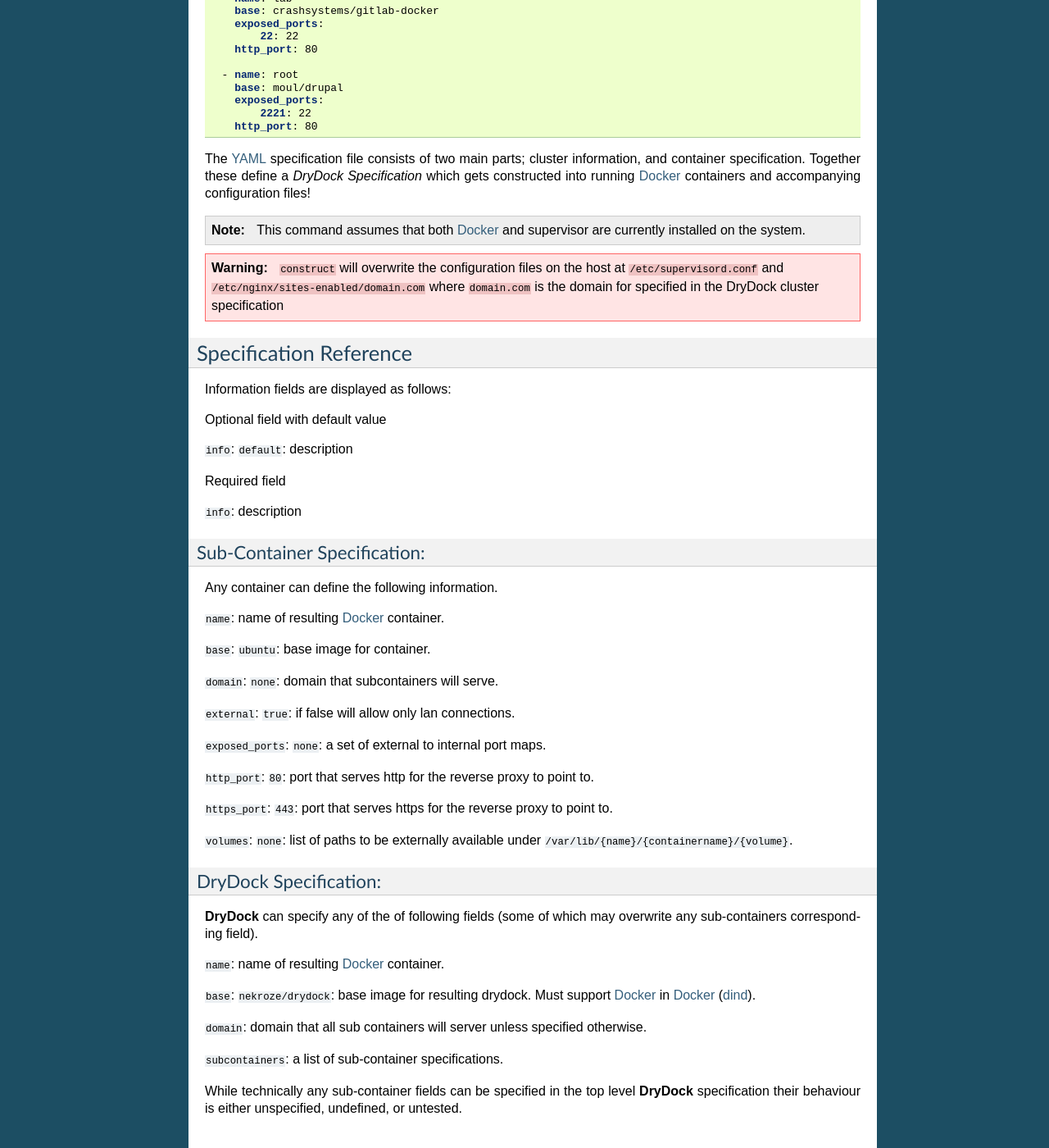
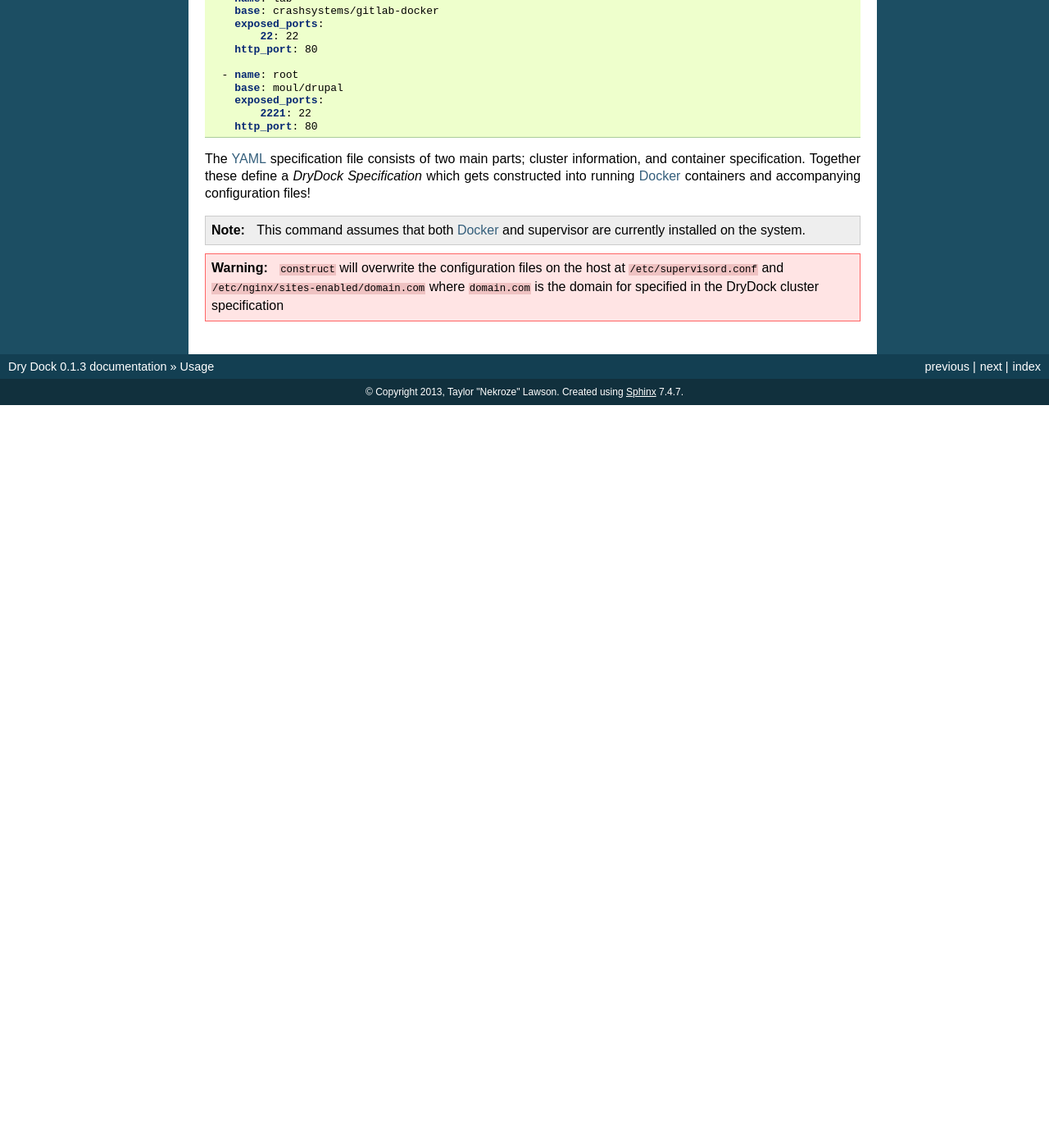
Before and after one commit to Nekroze/drydock, a Sphinx documentation site: the page built from docs/usage.rst, in a window 1280 px wide and 1400 px high, scrolled down 1698 px. Shown: the whole window at 82% size. Built offline with Sphinx 7.4.7, drawn with Linux system fonts in a browser that asks for light colours; after the commit the page ends 2192 px from its top, so only the background shows below that; some of the changed text lies outside the part shown.

Commit message:
moved specification reference to its own page

```diff
--- a/docs/index.rst
+++ b/docs/index.rst
@@ -13,6 +13,7 @@
 
    installation
    usage
+   specification
    contributing
    authors
    history
--- a/docs/usage.rst
+++ b/docs/usage.rst
@@ -134,63 +134,5 @@
     ``/etc/nginx/sites-enabled/domain.com`` where ``domain.com`` is the
     domain for specified in the DryDock cluster specification
 
-Specification Reference
------------------------
-
-Information fields are displayed as follows:
-
-Optional field with default value
-
-``info``: ``default``: description
-
-Required field
-
-``info``: description
-
-Sub-Container Specification:
-++++++++++++++++++++++++++++
-
-Any container can define the following information.
-
-``name``: name of resulting Docker_ container.
-
-``base``: ``ubuntu``: base image for container.
-
-``domain``: ``none``: domain that subcontainers will serve.
-
-``external``: ``true``: if false will allow only lan connections.
-
-``exposed_ports``: ``none``: a set of external to internal port maps.
-
-``http_port``: ``80``: port that serves http for the reverse proxy to point
-to.
-
-``https_port``: ``443``: port that serves https for the reverse proxy to
-point to.
-
-``volumes``: ``none``: list of paths to be externally available under
-``/var/lib/{name}/{containername}/{volume}``.
-
-DryDock Specification:
-++++++++++++++++++++++
-
-**DryDock** can specify any of the of following fields (some of which may
-overwrite any sub-containers corresponding field).
-
-``name``: name of resulting Docker_ container.
-
-``base``: ``nekroze/drydock``: base image for resulting drydock.
-Must support Docker_ in Docker_ (dind_).
-
-``domain``: domain that all sub containers will server unless specified
-otherwise.
-
-``subcontainers``: a list of sub-container specifications.
-
-While technically any sub-container fields can be specified in the top level
-**DryDock** specification their behaviour is either unspecified, undefined,
-or untested.
-
-.. _dind: http://blog.docker.io/2013/09/docker-can-now-run-within-docker/
 .. _YAML: http://wikipedia.org/wiki/YAML
 .. _Docker: https://www.docker.io/
```
Also changed, not shown: docs/specification.rst (added, +61 -0 lines).
